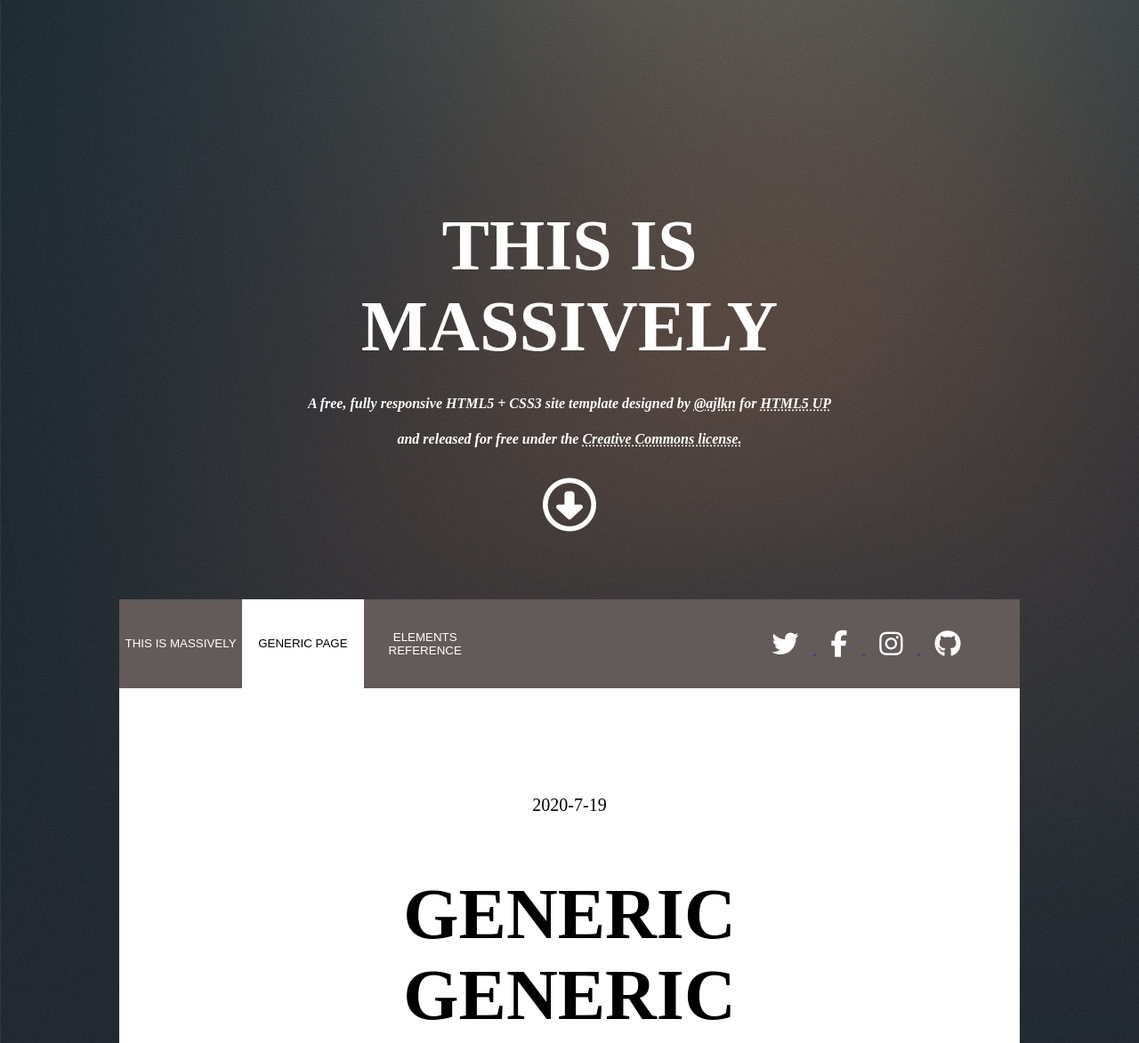
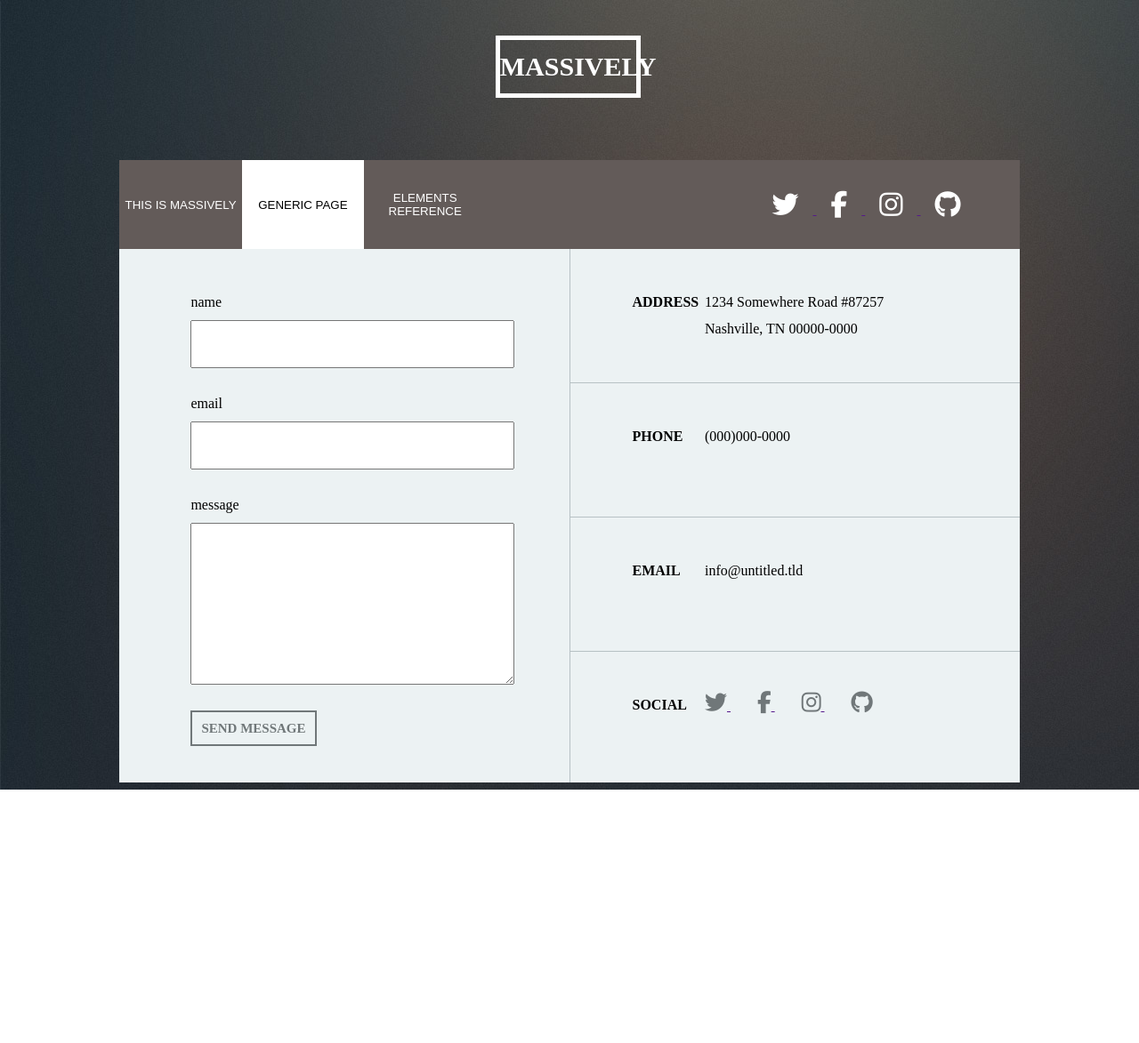
Before and after one commit to kimyongkwon/01_web_project, a plain HTML site: page GENERIC.html in a window 1280 px wide. Shown: the top 1173 px of the page at 89% size. After the commit the page ends 888 px from the top, so only its background shows below. Drawn offline with Linux system fonts and the light colour scheme.

Commit message:
index, other html
- index part
- other html part

```diff
--- a/GENERIC.html
+++ b/GENERIC.html
@@ -52,6 +52,7 @@
           <button
             class="navbar__menu__item"
             onclick="location.href='index.html'"
+            data-link="MASSIVELY"
           >
             <!-- <a href="MASSIVELY.html"></a> -->
             THIS IS MASSIVELY
@@ -67,6 +68,7 @@
           <button
             class="navbar__menu__item"
             onclick="location.href='ELEMENTS.html'"
+            data-link="ELEMENTS"
           >
             ELEMENTS REFERENCE
           </button>
@@ -88,28 +90,87 @@
         </div>
       </nav>
 
-    <section id="main">
-      <div class="main__head">
-        <div class="main__head__days">
-          2020-7-19
-        </div>
-        <h1>
-          GENERIC<br />
-          GENERIC
-        </h1>
-        <h4 class="main__head__description">
-          Aenean ornare velit lacus varius enim ullamcorper proin aliquam<br />
-          facilisis ante sed etiam magna interdum congue. Lorem ipsum dolor<br />
-          amet nullam sed etiam veroeros.
-        </h4>
-        <img
-          src="image/pic01.jpg"
-          alt=""
-          class="main__head__image"
-          width="1200px"
-          height="600px"
-        />
+      <div id="main">
+
+        <footer id="contact">
+          <div class="contact__sendMessage">
+            <form>
+              <div class="contact__sendMessage__name">
+                <label> name </label> <br />
+                <input type="text" />
+              </div>
+              <div class="contact__sendMessage__email">
+                <label> email </label> <br />
+                <input type="text" />
+              </div>
+              <div class="contact__sendMessage__message">
+                <label> message </label> <br />
+                <textarea> </textarea>
+              </div>
+              <div class="contact__sendMessage__button">
+                <a onclick="location.href='index.html'"><b>SEND MESSAGE</b></a>
+              </div>
+            </form>
+          </div>
+
+          <div class="contact__private">
+            <div class="contact__private__address">
+              <h4 class="contact__private__subject">
+                ADDRESS
+              </h4>
+              <div class="contact__private__description">
+                1234 Somewhere Road #87257<br />
+                Nashville, TN 00000-0000
+              </div>
+            </div>
+            <div class="contact__private__phone">
+              <h4 class="contact__private__subject">
+                PHONE
+              </h4>
+              <div class="contact__private__description">
+                (000)000-0000
+              </div>
+            </div>
+            <div class="contact__private__email">
+              <h4 class="contact__private__subject">
+                EMAIL
+              </h4>
+              <div class="contact__private__description">
+                info@untitled.tld
+              </div>
+            </div>
+
+            <div class="contact__private__social">
+              <h4 class="contact__private__subject">
+                SOCIAL
+              </h4>
+              <div class="contact__private__description">
+                <ul>
+                  <li>
+                    <a href="" target="">
+                      <i class="fab fa-twitter"></i>
+                    </a>
+                  </li>
+                  <li>
+                    <a href="" target="">
+                      <i class="fab fa-facebook-f"></i>
+                    </a>
+                  </li>
+                  <li>
+                    <a href="" target="">
+                      <i class="fab fa-instagram"></i>
+                    </a>
+                  </li>
+                  <li>
+                    <a href="" target="">
+                      <i class="fab fa-github"></i>
+                    </a>
+                  </li>
+                </ul>
+              </div>
+            </div>
+          </div>
+        </footer>
       </div>
-    </section>
   </body>
 </html>
--- a/main.js
+++ b/main.js
@@ -1,16 +1,12 @@
 "use_district";
 
-// const navbar = document.querySelector(".navbar__menu__item");
-// navbar.addEventListener("click", () => {
-
-// });
-
-const headerScrollY = 350;
-
+const selected = document.querySelector(".selected");
 const head = document.querySelector("#head");
 const header = document.querySelector(".header__content");
+
+if (selected.dataset.link == "MASSIVELY") {
   document.addEventListener("scroll", () => {
-  if (window.scrollY > headerScrollY) {
+    if (window.scrollY > 350) {
       head.classList.remove("appear");
       head.classList.add("disappear");
 
@@ -20,7 +16,7 @@ document.addEventListener("scroll", () => {
       // console.log(window.scrollY);
     }
 
-  if (window.scrollY < headerScrollY) {
+    if (window.scrollY < 350) {
       head.classList.remove("disappear");
       head.classList.add("appear");
 
@@ -28,3 +24,13 @@ document.addEventListener("scroll", () => {
       header.classList.add("header__disappear");
     }
   });
+} else {
+  const headTitle = document.querySelector(".head__title");
+  const headDesc = document.querySelector(".head__description");
+  const headArrow = document.querySelector(".head__arrow");
+  // head.classList.add("invisible");
+  headTitle.classList.add("invisible");
+  headDesc.classList.add("invisible");
+  headArrow.classList.add("invisible");
+  header.classList.add("header__more__appear");
+}
--- a/style.css
+++ b/style.css
@@ -51,6 +51,10 @@ h3 {
   margin-top: 250px;
   margin-bottom: 120px;
   transition: all var(--animation-duration) ease;
+}
+
+.invisible {
+  display: none;
 }
 
 .disappear {
@@ -122,6 +126,11 @@ h3 {
   pointer-events: auto;
   opacity: 1;
   transform: translateY(-30%);
+}
+
+.header__more__appear {
+  opacity: 1;
+  top: 5%;
 }
 
 .header__disappear {
@@ -295,11 +304,36 @@ h3 {
 }
 
 .index {
-  text-align: center;
-  margin: 80px 0px 80px 0px;
+  display: flex;
+  justify-content: center;
+  margin: 150px 0px 150px 0px;
 }
 
-.contact {
+.page,
+.extra {
+  border: 2px solid var(--color-dark-grey);
+  padding: 10px 20px 10px 20px;
+  text-decoration: none;
+}
+
+.page.active {
+  background-color: var(--color-white-gray);
+}
+
+.page:hover {
+  border-color: var(--color-blue);
+  color: var(--color-blue);
+}
+
+/* .page:nth-child(1),
+.page:nth-child(2),
+.page:nth-child(3),
+.page:nth-child(4),
+.page:nth-child(5) {
+  border-right: none;
+} */
+
+#contact {
   display: flex;
   height: 600px;
   background-color: var(--color-white-gray);
@@ -397,12 +431,6 @@ h3 {
   cursor: pointer;
 }
 
-/* .contact__private__address div {
-  display: inline-block;
-  width: 100%;
-  margin: 0 0;
-} */
-
 .contact__private__address,
 .contact__private__phone,
 .contact__private__email,
@@ -415,7 +443,6 @@ h3 {
 
 .contact__private__subject {
   padding-left: 70px;
-  /* padding-right: 50px; */
   padding-bottom: 30px;
 }
 
```
Also changed, not shown: ELEMENTS.html (+6 -1 lines), index.html (+10 -6 lines). Lines whose indentation alone changed are shown as unchanged.
